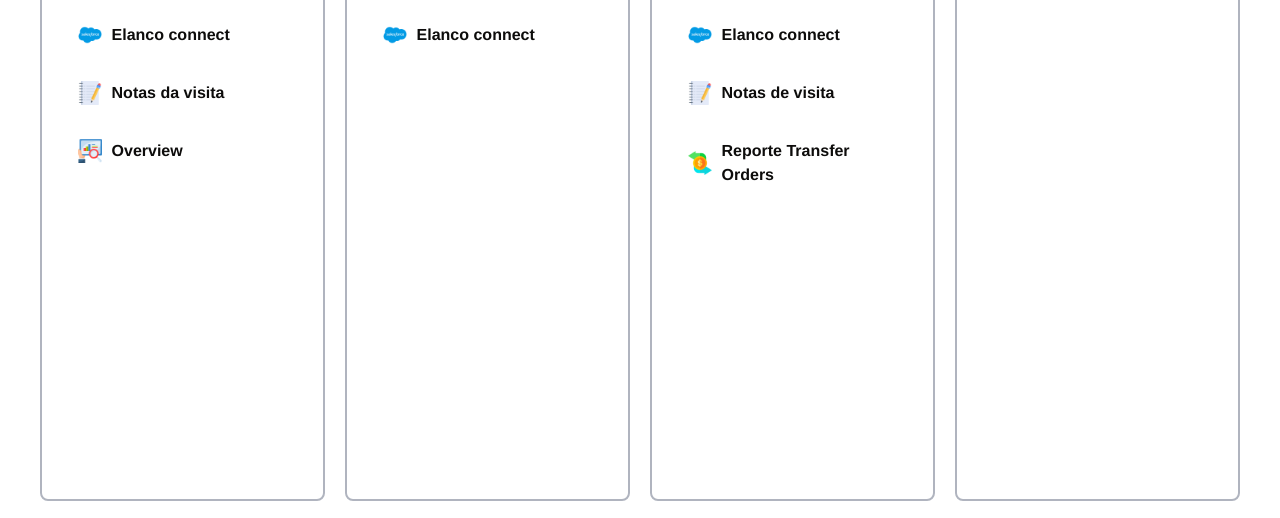
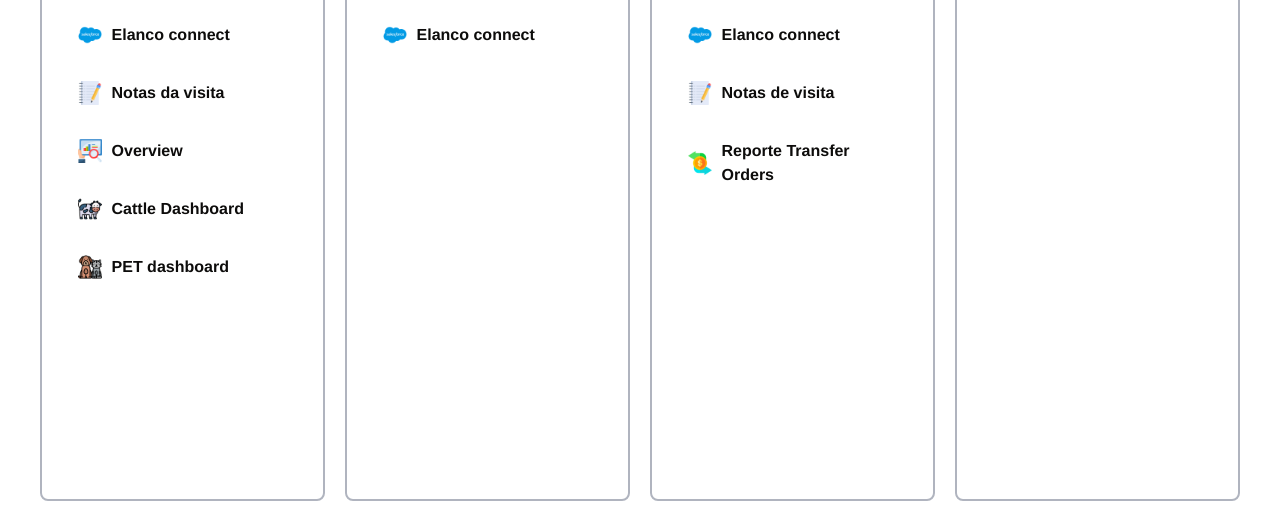
Before and after one commit to elanco-sfe/elanco-sfe.github.io, a plain HTML site: page index.html in a window 1280 px wide. Shown: the part 282-800 px from the top of the page. Drawn offline with nearby package versions, Linux system fonts and the light colour scheme.

Commit message:
se actualizan menus

```diff
--- a/index.html
+++ b/index.html
@@ -41,6 +41,10 @@
                         class="dashboard-btn"><img src="imagenes/notas.png" class="btn-icon">Notas da visita</a>
                     <a href="https://app.powerbi.com/groups/me/reports/57d1e438-394f-470a-bd3e-95fa1a8ff8de?ctid=8e41bacc-baba-48d6-9fcb-708bd1208e38&pbi_source=linkShare"
                         class="dashboard-btn"><img src="imagenes/overview.png" class="btn-icon">Overview</a>
+                    <a href="https://tableau.elancoapps.com/#/site/Elanco/views/BRCattleDemandDashboard/FarmsCattleDashboard?:iid=1"
+                        class="dashboard-btn"><img src="imagenes/vaca.png" class="btn-icon">Cattle Dashboard</a>
+                    <a href="https://app.powerbi.com/groups/me/reports/57d1e438-394f-470a-bd3e-95fa1a8ff8de?ctid=8e41bacc-baba-48d6-9fcb-708bd1208e38&pbi_source=linkShare"
+                        class="dashboard-btn"><img src="imagenes/pet.png" class="btn-icon">PET dashboard</a>
                 </div>
 
             </div>
```
Also changed, not shown: imagenes/pet.png (added), imagenes/vaca.png (added).
